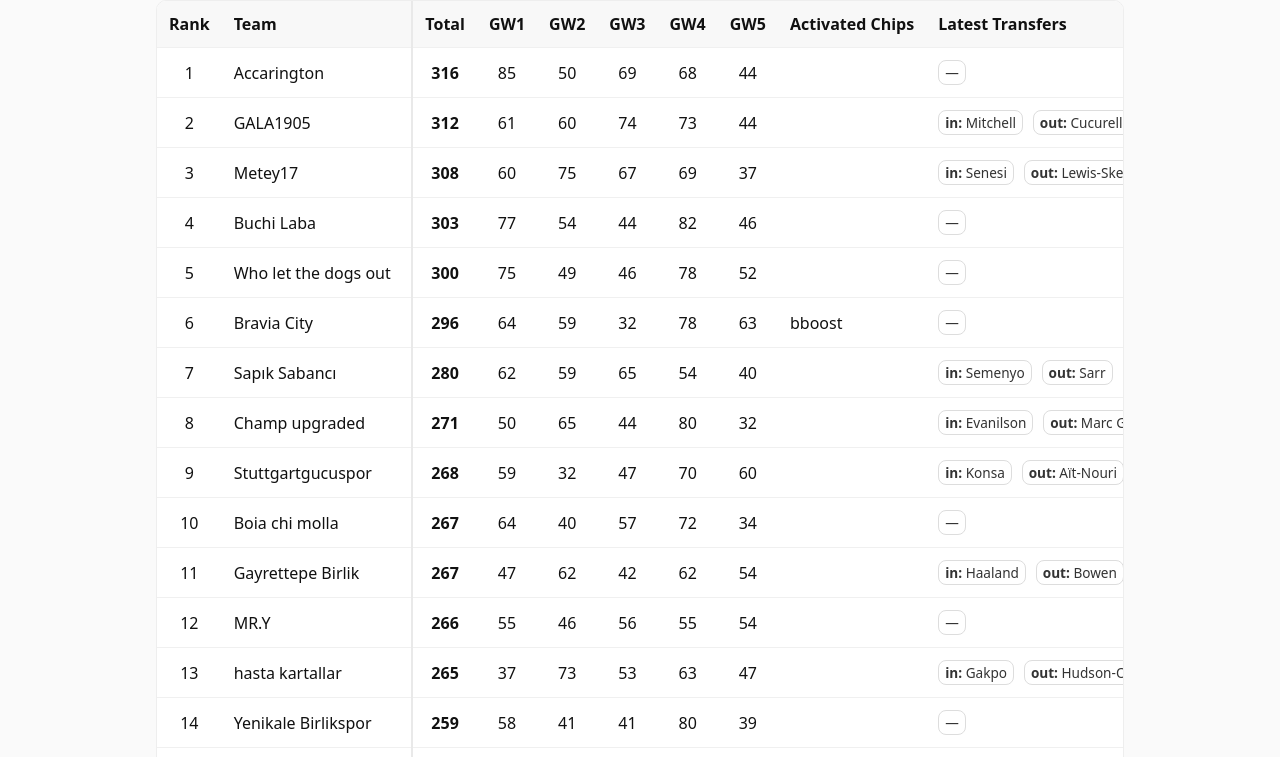
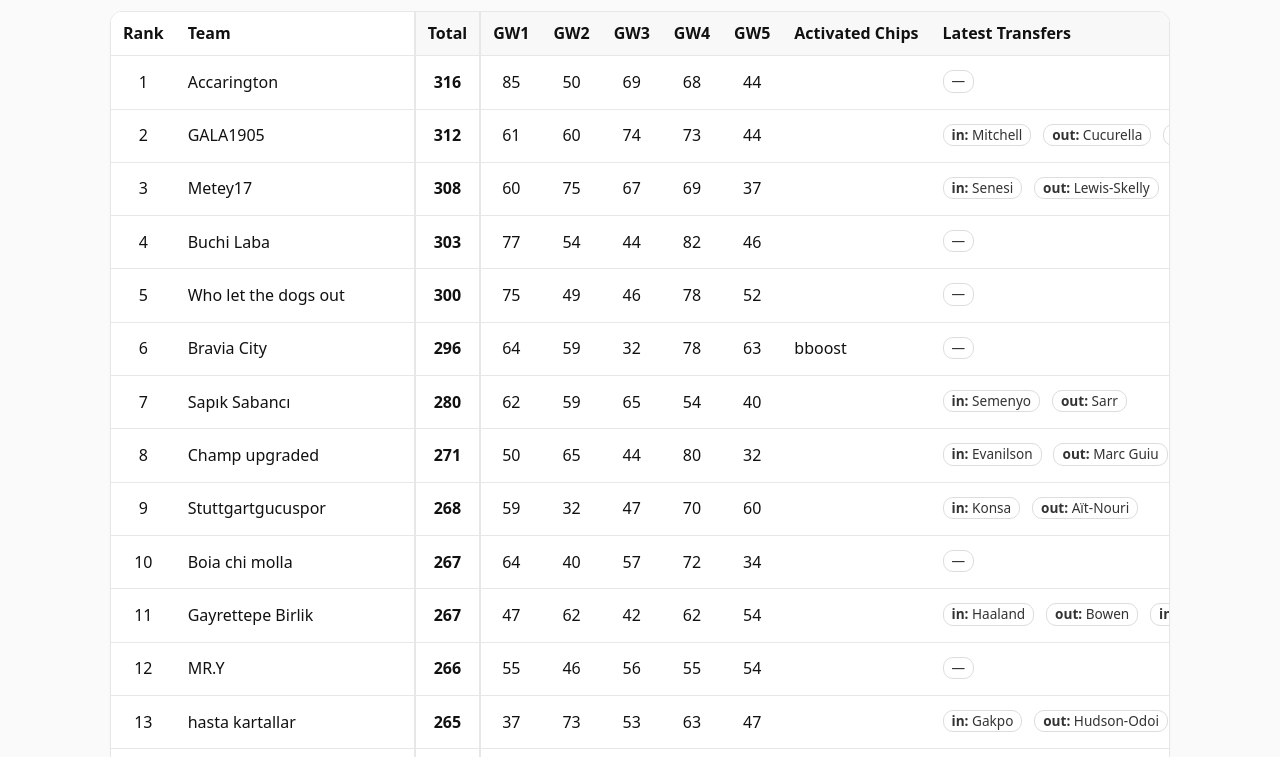
Before and after one commit to merbil/iste-promiyer-lig, a website: page index.html in a window 1280 px wide. Shown: the part 92-849 px from the top of the page. Drawn offline with Linux system fonts and the light colour scheme.

Commit message:
Restore full styling (spacing, sticky headers/cols, period shading, sum tint)

```diff
--- a/styles.css
+++ b/styles.css
@@ -1,52 +1,138 @@
-:root { --pad:12px; --font: system-ui, -apple-system, Segoe UI, Roboto, Helvetica, Arial, sans-serif; }
-*{ box-sizing:border-box }
-body{ margin:0; font-family:var(--font); background:#fafafa; color:#111 }
-.container{ max-width:1000px; margin:0 auto; padding:16px }
-h1{ margin:8px 0 4px; font-size:1.5rem }
-.meta{ color:#555; margin:0 0 12px; font-size:.9rem }
-
-/* Table shell */
-.table-wrap{ overflow-x:auto; background:#fff; border:1px solid #eee; border-radius:10px }
-table{ width:100%; border-collapse:collapse; min-width:700px }
-
-/* Default: center numeric-looking table content */
-th,td{ padding:var(--pad); text-align:center; border-bottom:1px solid #f0f0f0; white-space:nowrap }
-th{ background:#f8f8f8; position:sticky; top:0 }
-
-/* Column-specific alignment & styling
-   Current order: Rank | Team | Total | GW1..GWn | Activated Chips | Latest Transfers
-*/
-th:nth-child(2), td:nth-child(2){ /* Team column left-aligned + vertical separator to Total */
-  text-align:left;
-  border-right:2px solid #e9e9e9;
-}
-td:nth-child(3){ /* Total bold */
-  font-weight:700;
-}
-th:last-child, td:last-child{ /* Latest Transfers column left-aligned */
-  text-align:left;
-}
-th:nth-last-child(2), td:nth-last-child(2){ /* Activated Chips column left-aligned */
-  text-align:left;
+:root{
+  --pad:12px;
+  --pad-sm:8px;
+  --font: system-ui, -apple-system, Segoe UI, Roboto, Helvetica, Arial, sans-serif;
+  --hdr1: 42px;                 /* height of the first header row */
+  --border:#e7e7e7;
+  --border-strong:#d6d6d6;
+  --bg:#fafafa;
+  --bg-card:#ffffff;
+  --bg-th:#f8f8f8;
+  --sum:#e6f5ea;                /* light PL green for Sum columns */
 }
 
-/* Badges for transfers (and spacing) */
+*{ box-sizing:border-box }
+html,body{ height:100% }
+body{
+  margin:0;
+  font-family:var(--font);
+  background:var(--bg);
+  color:#111;
+}
+
+/* Layout */
+.container{ max-width:1100px; margin:0 auto; padding:20px }
+h1{ margin:8px 0 6px; font-size:1.6rem; letter-spacing:.2px }
+.meta{ color:#555; margin:0 0 14px; font-size:.92rem }
+
+/* Card shell */
+.table-wrap{
+  overflow-x:auto;
+  background:var(--bg-card);
+  border:1px solid var(--border);
+  border-radius:12px;
+  box-shadow:0 1px 2px rgba(0,0,0,.03);
+}
+
+/* Table */
+table{
+  width:100%;
+  border-collapse:separate;     /* nicer separators with rounded container */
+  border-spacing:0;
+  min-width:760px;
+}
+
+/* Cells */
+th,td{
+  padding:var(--pad);
+  text-align:center;
+  border-bottom:1px solid var(--border);
+  white-space:nowrap;
+  background-clip:padding-box;
+  line-height:1.2;
+}
+td{ padding-top:calc(var(--pad) + 2px); padding-bottom:calc(var(--pad) + 2px) }
+
+/* Header rows (two-tier) */
+thead tr:first-child th{
+  background:var(--bg-th);
+  position:sticky; top:0; z-index:3;
+}
+thead tr:nth-child(2) th{
+  background:var(--bg-th);
+  position:sticky; top:var(--hdr1); z-index:2;
+  border-left:none !important;
+  border-right:none !important;
+}
+thead tr:nth-child(2) th.sep-left{ border-left:2px solid var(--border-strong) !important; }
+
+/* Sticky first two columns (Rank, Team) – only top header row + body cells */
+thead tr:first-child th:nth-child(1),
+tbody td:nth-child(1){
+  position:sticky; left:0; z-index:5; background:#fff;
+  min-width:64px; width:64px;
+}
+thead tr:first-child th:nth-child(2),
+tbody td:nth-child(2){
+  position:sticky; left:64px; z-index:5; background:#fff;
+  min-width:240px; width:240px;
+}
+
+/* Column alignment & dividers */
+th:nth-child(2), td:nth-child(2){ /* Team */
+  text-align:left;
+  border-right:2px solid var(--border);
+}
+td:nth-child(3){ /* Total */
+  font-weight:700;
+  border-right:2px solid var(--border);
+}
+th:nth-child(3){ border-right:2px solid var(--border); }
+th:last-child, td:last-child{ text-align:left }             /* Latest Transfers */
+th:nth-last-child(2), td:nth-last-child(2){ text-align:left } /* Activated Chips */
+
+/* Period visuals */
+.future { color:#999; font-style:italic }
+.sep-left { border-left:2px solid var(--border-strong) !important }
+.period-even { background:#fbfbff }
+.period-odd  { background:#ffffff }
+
+/* Sum columns — tint full column */
+.sum-col{ background:var(--sum) !important; font-weight:700 }
+th.sum-col.period-even,
+th.sum-col.period-odd,
+td.sum-col.period-even,
+td.sum-col.period-odd{ background:var(--sum) !important }
+tbody td.sum-col,
+tbody td[data-col^="sum_"]{ background:var(--sum) !important }
+
+/* Badges */
 .badge{
   display:inline-block;
-  padding:2px 6px;
+  padding:2px 8px;
   border:1px solid #ddd;
-  border-radius:8px;
+  border-radius:10px;
   font-size:0.85rem;
-  margin-right:6px;
+  margin-right:8px;
+  margin-bottom:2px;
 }
-.transfers{ font-size:0.92rem; color:#333; }
-.transfers strong{ font-weight:700; }
+.badge.in  { border-color:#2ecc71; color:#2ecc71; font-weight:600 }
+.badge.out { border-color:#e74c3c; color:#e74c3c; font-weight:600 }
+.transfers{ font-size:0.92rem; color:#333 }
+.transfers strong{ font-weight:700 }
 
-/* Hover nicety */
-tr:hover td{ background:#fcfcfc }
+/* Row hover */
+tbody tr:hover td{ background:#fcfcfc }
+
+/* Sort indicators */
+thead th[data-dir="asc"]::after  { content:" ▲"; font-size:.85em }
+thead th[data-dir="desc"]::after { content:" ▼"; font-size:.85em }
 
 /* Small screens */
 @media (max-width: 600px){
-  h1{ font-size:1.25rem }
-  .meta{ font-size:0.8rem }
+  .container{ padding:14px }
+  h1{ font-size:1.35rem }
+  .meta{ font-size:.82rem }
+  thead tr:first-child th:nth-child(1), tbody td:nth-child(1){ min-width:56px; width:56px }
+  thead tr:first-child th:nth-child(2), tbody td:nth-child(2){ min-width:200px; width:200px }
 }
```
